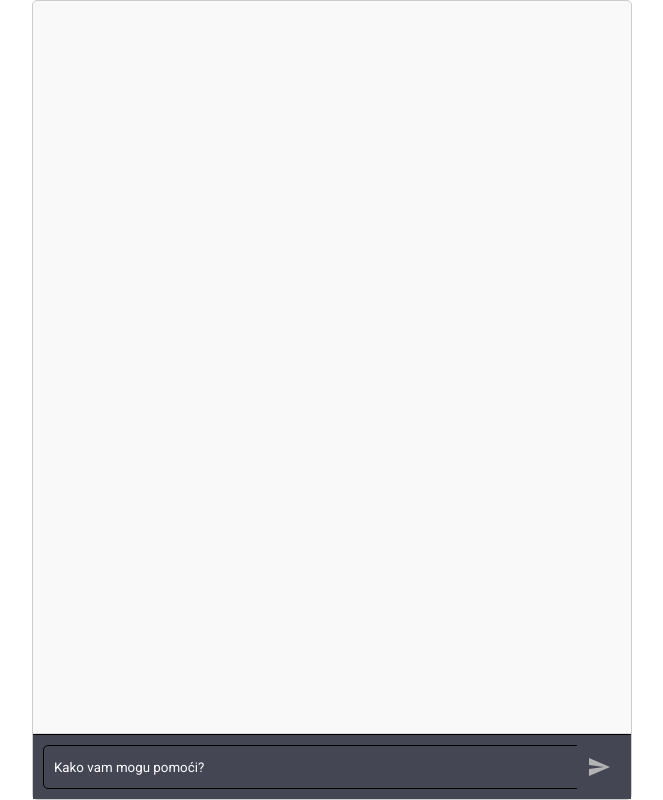
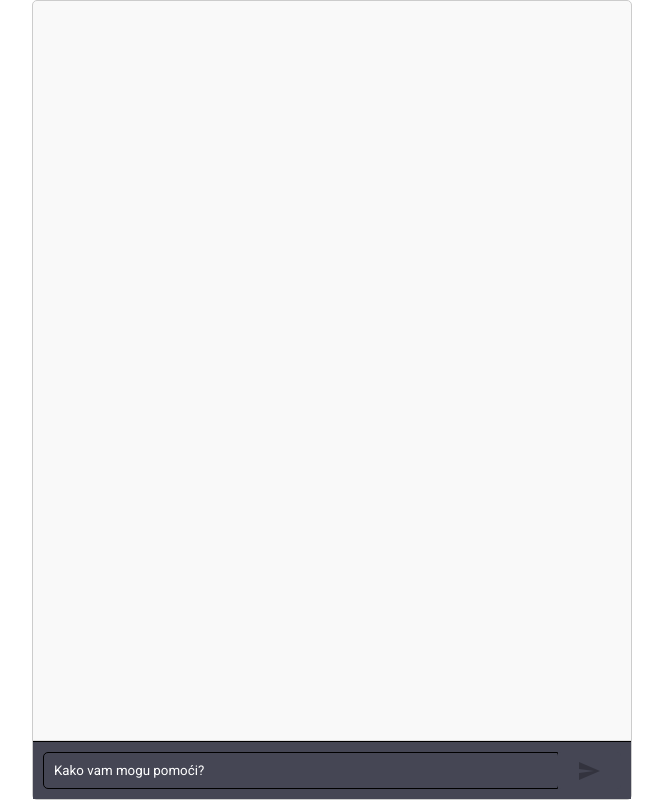
Before and after one commit to SelenaDelcev/ChatApp, a React (Create React App) app in the folder frontend/: page / in a window 1280 px wide. Shown: the whole page, without its empty margins (308-971 px from the left). Built offline with nearby package versions, Linux system fonts and the light colour scheme.

Commit message:
fix problem with button

```diff
--- a/frontend/src/App.js
+++ b/frontend/src/App.js
@@ -89,9 +89,9 @@ const App = () => {
             value={userMessage}
             onChange={(e) => setUserMessage(e.target.value)}
           />
-          <button type="submit" disabled={!userMessage.trim()}>
+          <Button type="submit" disabled={!userMessage.trim()}>
             <SendIcon />
-          </button>
+          </Button>
         </form>
       </div>
     </div>
```
